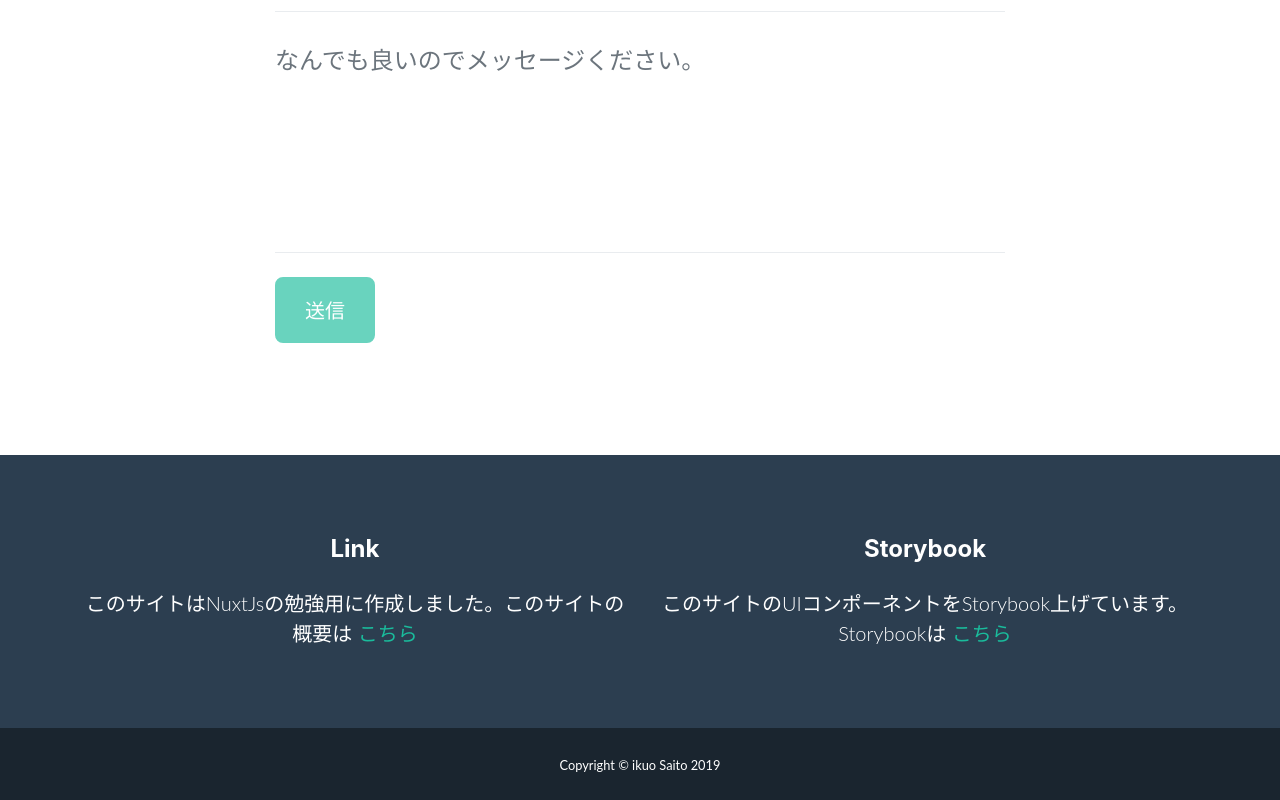
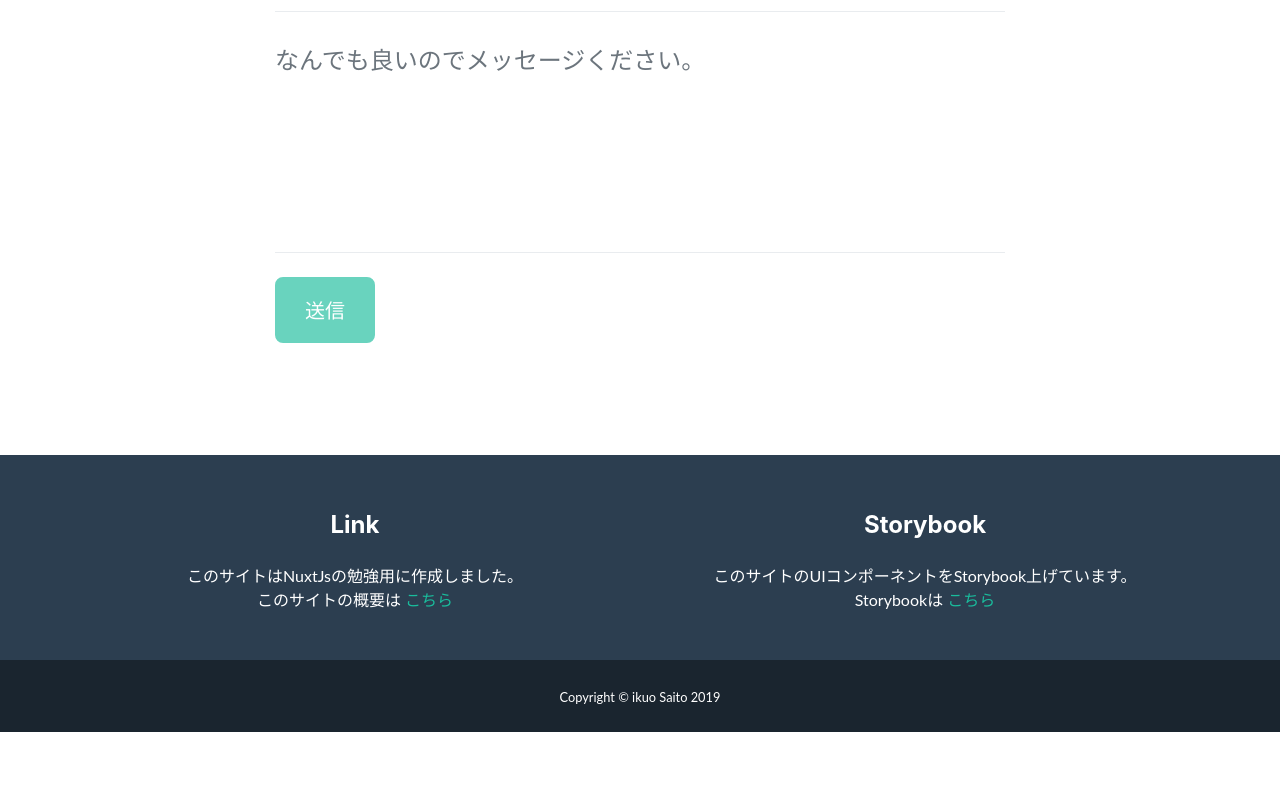
Before and after one commit to ikuosaito1989/profile, a Nuxt app: page / in a window 1280 px wide. Shown: the part 2576-3376 px from the top of the page. After the commit the page ends 3308 px from the top, so only its background shows below. Built offline with nearby package versions, Linux system fonts and the light colour scheme; no server answers.

Commit message:
デザイン修正

```diff
--- a/src/pages/index.vue
+++ b/src/pages/index.vue
@@ -188,34 +188,38 @@
     <footer class="footer text-center">
       <div class="container">
         <div class="row">
-          <div class="col-lg-6">
+          <div class="mt-4 col-lg-6">
             <h4 class="mb-4">
               Link
             </h4>
-            <p class="lead mb-0">
-              このサイトはNuxtJsの勉強用に作成しました。このサイトの概要は
+            <div class="mb-0">
+              <div>このサイトはNuxtJsの勉強用に作成しました。</div>
+              このサイトの概要は
               <transition>
                 <nuxt-link
                   v-bind:to="{ name: 'portfolio-id', params: { id: 2 } }"
                   >こちら</nuxt-link
                 >
               </transition>
-            </p>
+            </div>
           </div>
 
           <!-- Footer About Text -->
-          <div class="col-lg-6">
+          <div class="mt-4 col-lg-6">
             <h4 class="mb-4">
               Storybook
             </h4>
-            <p class="lead mb-0">
-              このサイトのUIコンポーネントをStorybook上げています。 Storybookは
-              <a
-                href="https://quirky-hoover-d5f9da.netlify.com/?path=/story/component--%E3%82%B9%E3%82%AD%E3%83%AB"
-                target="_blank"
-                >こちら</a
-              >
-            </p>
+            <div class="mb-0">
+              このサイトのUIコンポーネントをStorybook上げています。
+              <div>
+                Storybookは
+                <a
+                  href="https://quirky-hoover-d5f9da.netlify.com/?path=/story/component--%E3%82%B9%E3%82%AD%E3%83%AB"
+                  target="_blank"
+                  >こちら</a
+                >
+              </div>
+            </div>
           </div>
         </div>
       </div>
```
Also changed, not shown: src/assets/css/freelancer.css.
